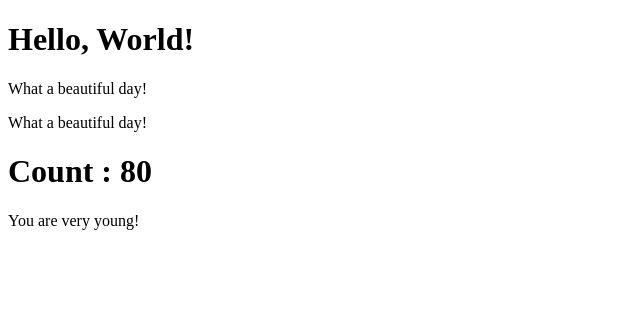
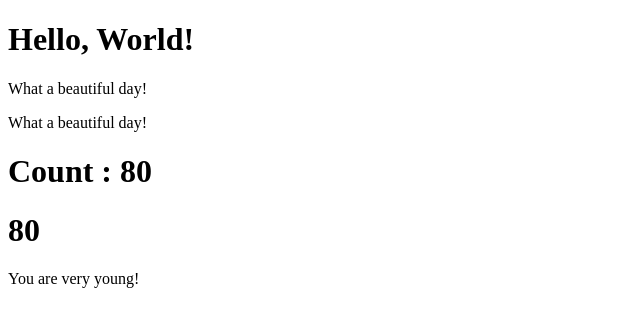
Before and after one commit to OzkanYilmaz384/React_Exercises, a React (Create React App) app in the folder React_Exercises/my-app/: page / in a window 1280 px wide. Shown: the top 326 px of the page, without its empty margins (0-640 px from the left). Built offline with nearby package versions, Linux system fonts and the light colour scheme.

Commit message:
State 04

```diff
--- a/React_Exercises/my-app/src/Counter.js
+++ b/React_Exercises/my-app/src/Counter.js
@@ -1,4 +1,5 @@
 import { Component } from "react";
+import { CounterDisplay } from "./CounterDisplay";
 
 export class Counter extends Component {
     state = {
@@ -15,6 +16,12 @@ export class Counter extends Component {
         }, this.props.incrementInterval)
     }
     render() {
-        return <h1>Count : {this.state.count}</h1>
+        return (
+        <div>
+            <h1>Count : {this.state.count}</h1>
+
+            <CounterDisplay count={this.state.count} />
+        </div>
+        )
     }
 }
--- /dev/null
+++ b/React_Exercises/my-app/src/CounterDisplay.js
@@ -0,0 +1,7 @@
+import { Component } from "react";
+
+export class CounterDisplay extends Component {
+    render() {
+        return <h1>{this.props.count}</h1>
+    }
+}
```
